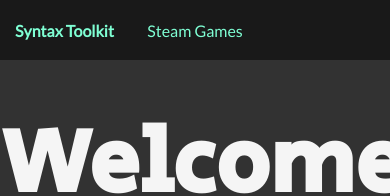
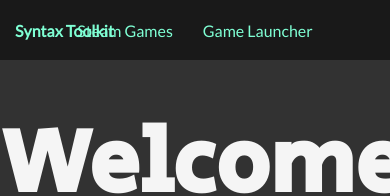
Before and after one commit to MaxTheSyntax/SyntaxToolkit, a React (Vite) app: page / in a window 390 px wide. Shown: the top 196 px of the page. Built offline with nearby package versions, Linux system fonts and the light colour scheme.

Commit message:
add game launcher to navbar and added responsivity

```diff
--- a/src/components/Navbar.tsx
+++ b/src/components/Navbar.tsx
@@ -14,14 +14,12 @@ function Navbar() {
 
 	return (
 		<nav>
-			<a
-				className='logo'
-				href='/'
-			>
+			<a className='logo' href='/'>
 				<b>Syntax Toolkit</b>
 			</a>
 			<div className='nav-links'>
 				<a href='/games'>Steam Games</a>
+				<a href='/launcher'>Game Launcher</a>
 			</div>
 			<div className='gameSearch'>
 				{window.location.pathname !== '/' && (
@@ -38,8 +36,6 @@ function Navbar() {
 						</label>
 					</form>
 				)}
-
-
 			</div>
 		</nav>
 	);
--- a/src/styles/Navbar.css
+++ b/src/styles/Navbar.css
@@ -17,7 +17,14 @@ a {
 	font-family: Lato, Sans-Serif;
 	text-decoration: none;
 	color: var(--accent);
-	margin-inline: 6px;
+	margin: 0 15px;
+	transition-duration: 250ms;
+}
+
+.nav-links a:hover {
+	letter-spacing: 1px;
+	word-spacing: 2px;
+	margin: 0 4px;
 }
 
 .logo {
@@ -53,4 +60,4 @@ input[class='searchBar'] {
 
 .searchBar::placeholder {
 	color: #64738f;
-  }
+}
```
